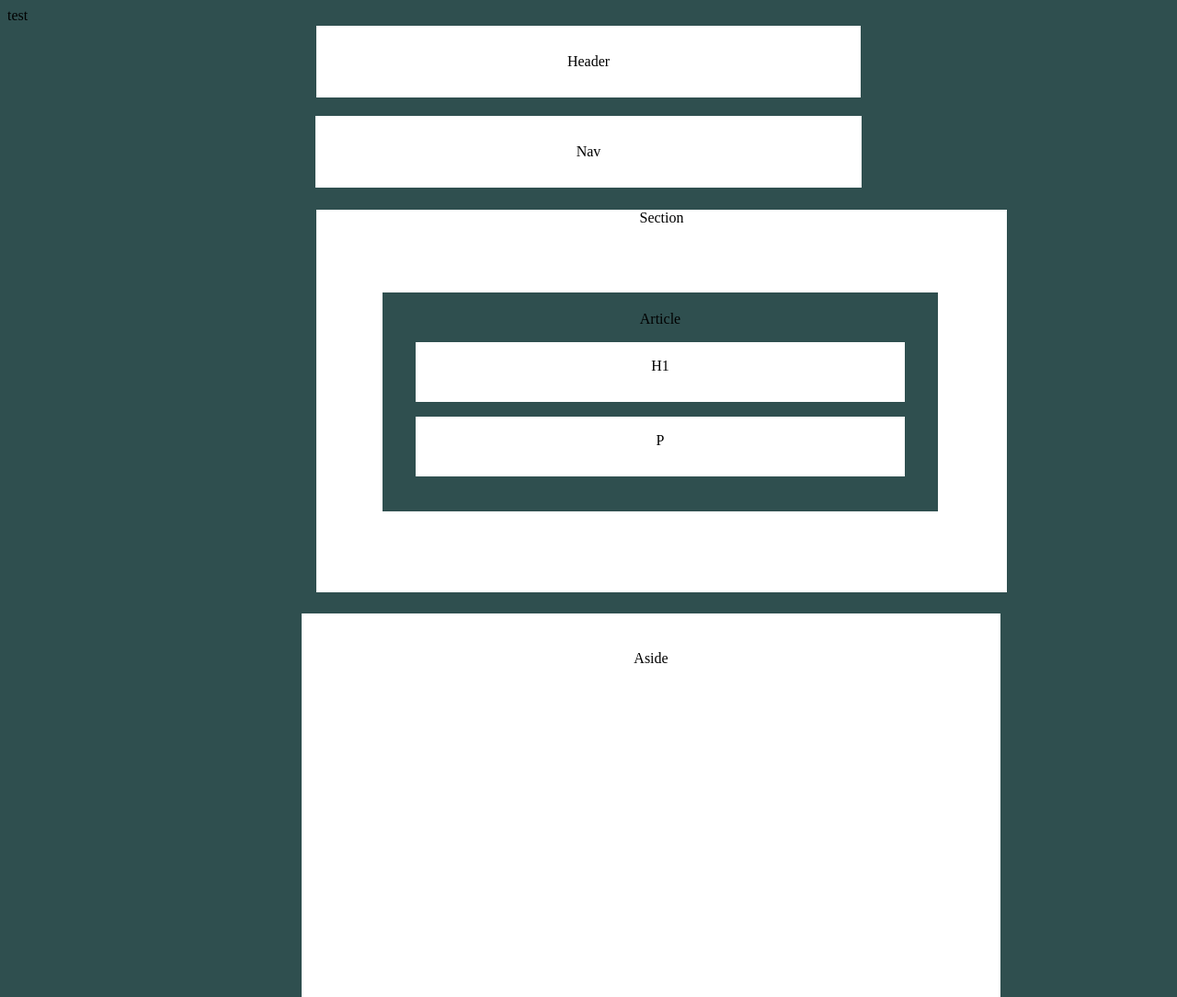
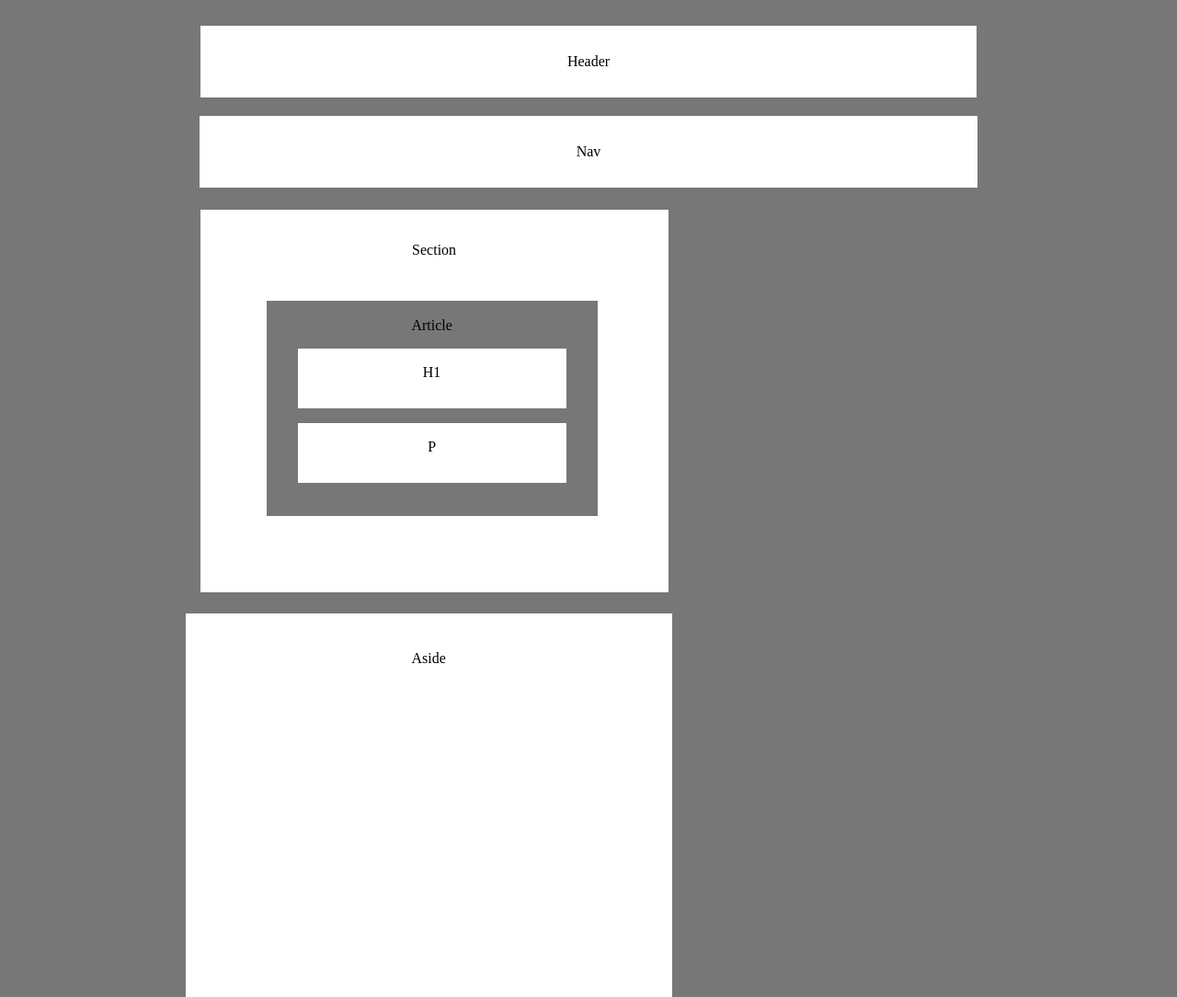
Before and after one commit to ApexPanda/HW-Wireframe, a plain HTML site: page index.html in a window 1280 px wide. Shown: the top 1084 px of the page at 92% size. Drawn offline with Linux system fonts and the light colour scheme.

Commit message:
layout now looks like easier assignment

```diff
--- a/index.html
+++ b/index.html
@@ -1,11 +1,16 @@
 <!DOCTYPE html>
 <html>
 
-<head>
+    <html lang="en-us">
 
-    <title>Wireframe</title>
+        <head>
 
-    <link rel="stylesheet" type="text/css" href="style.css">
+        <meta charset="UTF-8">
+
+        <title>Wireframe</title>
+
+            <link rel="stylesheet" href="./reset.css/">
+            <link rel="stylesheet" type="text/css" href="style.css">
 
 </head>
 
--- /dev/null
+++ b/reset.css
@@ -0,0 +1,48 @@
+/* http://meyerweb.com/eric/tools/css/reset/
+   v2.0 | 20110126
+   License: none (public domain)
+*/
+
+html, body, div, span, applet, object, iframe,
+h1, h2, h3, h4, h5, h6, p, blockquote, pre,
+a, abbr, acronym, address, big, cite, code,
+del, dfn, em, img, ins, kbd, q, s, samp,
+small, strike, strong, sub, sup, tt, var,
+b, u, i, center,
+dl, dt, dd, ol, ul, li,
+fieldset, form, label, legend,
+table, caption, tbody, tfoot, thead, tr, th, td,
+article, aside, canvas, details, embed,
+figure, figcaption, footer, header, hgroup,
+menu, nav, output, ruby, section, summary,
+time, mark, audio, video {
+	margin: 0;
+	padding: 0;
+	border: 0;
+	font-size: 100%;
+	font: inherit;
+	vertical-align: baseline;
+}
+/* HTML5 display-role reset for older browsers */
+article, aside, details, figcaption, figure,
+footer, header, hgroup, menu, nav, section {
+	display: block;
+}
+body {
+	line-height: 1;
+}
+ol, ul {
+	list-style: none;
+}
+blockquote, q {
+	quotes: none;
+}
+blockquote:before, blockquote:after,
+q:before, q:after {
+	content: '';
+	content: none;
+}
+table {
+	border-collapse: collapse;
+	border-spacing: 0;
+}
--- a/style.css
+++ b/style.css
@@ -1,6 +1,6 @@
 
 body {
-    background-color: darkslategrey;
+    background-color: #777777;
 }
 
 .thirds{
@@ -8,11 +8,12 @@ body {
 }
 
  .outside {
-     width: 25%;
+     width: 15%;
+     color: #777777;
  }
 
  .inside {
-     width: 50%;
+     width: 70%;
  }
 
 
@@ -33,22 +34,24 @@ nav {
 section {
     background-color: white;
     text-align: center;
-    width: 751px;
-    height: 416px;
+    width: 509px;
+    height: 381px;
     float: left;
     /* padding: 2px; */
     margin: 19px;
     margin-left: 20px;
     margin-top: 5px;
     /* border: 10px; */
+    padding-top: 35px;
 }
 
 article {
-    background-color: darkslategrey;
-    width: 564px;
+    background-color: #777777;
+    width: 324px;
     height: 198px;
-    padding: 20px;
+    padding: 18px;
     margin: 72px;
+    margin-top: 46px;
 }
 
 #h1box {
@@ -68,7 +71,7 @@ article {
 aside {
     background-color: white;
     text-align: center;
-    width: 680px;
+    width: 449px;
     height: 337px;
     float: left;
     padding: 40px;
@@ -78,7 +81,8 @@ aside {
 footer {
     background-color: white;
     padding: 20px;
-    margin: 10px;
+    margin: 17px;
+    height: 30px;
     text-align: center;
     clear: both;
 }
```
